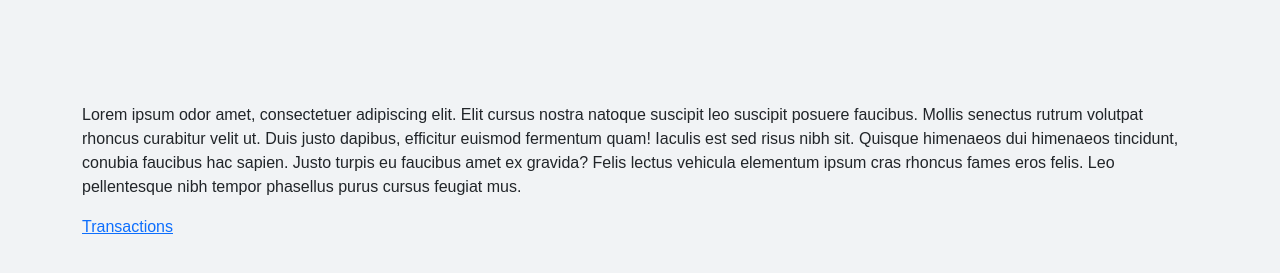
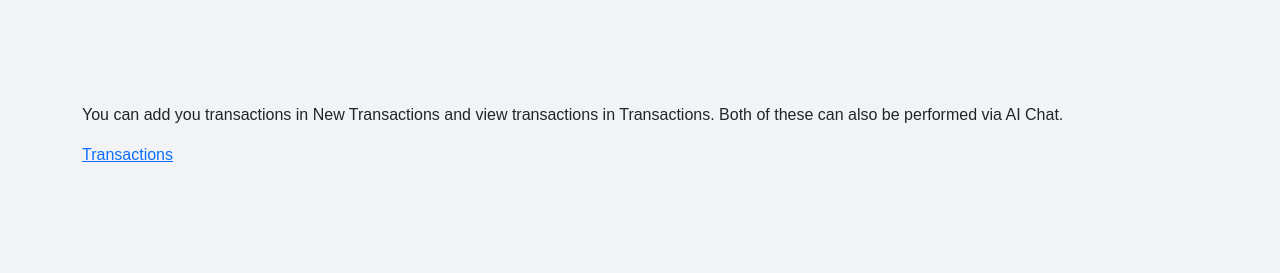
Before and after one commit to fortheXP/my_budget_app, a FastAPI app: template templates/dashboard.html in a window 1280 px wide. Shown: the part 215-488 px from the top of the page. Run offline with FastAPI, Linux system fonts and the light colour scheme; the template is opened without the code that fills it, so the values that code supplies are empty; some libraries are stand-ins or nearby versions.

Commit message:
update dashboard text

```diff
--- a/templates/dashboard.html
+++ b/templates/dashboard.html
@@ -10,7 +10,7 @@
 
     <section class="features">
         <div class="container">
-            <p>Lorem ipsum odor amet, consectetuer adipiscing elit. Elit cursus nostra natoque suscipit leo suscipit posuere faucibus. Mollis senectus rutrum volutpat rhoncus curabitur velit ut. Duis justo dapibus, efficitur euismod fermentum quam! Iaculis est sed risus nibh sit. Quisque himenaeos dui himenaeos tincidunt, conubia faucibus hac sapien. Justo turpis eu faucibus amet ex gravida? Felis lectus vehicula elementum ipsum cras rhoncus fames eros felis. Leo pellentesque nibh tempor phasellus purus cursus feugiat mus.</p>
+            <p>You can add you transactions in New Transactions and view transactions in Transactions. Both of these can also be performed via AI Chat.</p>
         <p>
         <a href="{{ url_for('transactions') }}">Transactions</a>
         </p>
```
